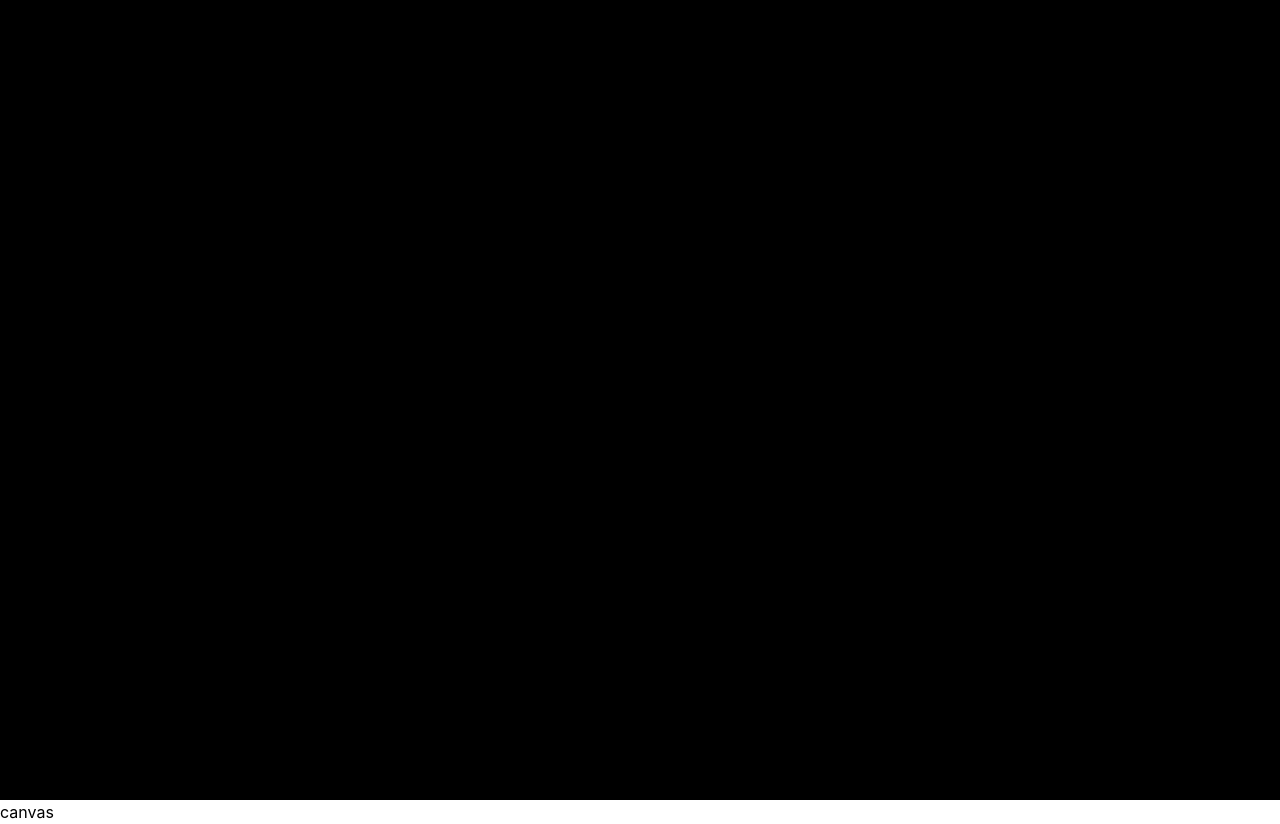
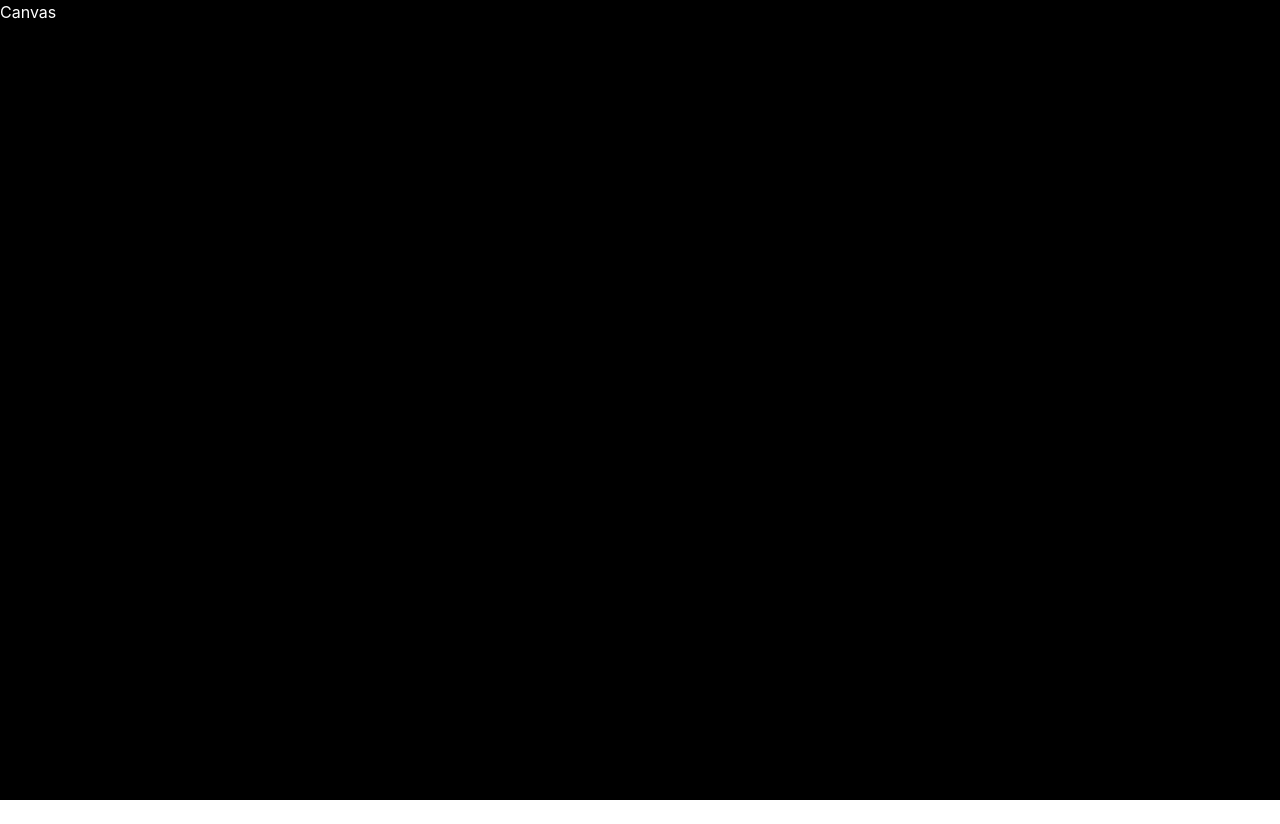
Before and after one commit to Sanchali-rif/frontend-practice, a React (Vite) app: page / in a window 1280 px wide. After the commit the page ends 800 px from the top, so only its background shows below. Built offline with nearby package versions, Linux system fonts and the light colour scheme.

Commit message:
fix: update Canvas component casing and adjust App layout

```diff
--- a/src/App.jsx
+++ b/src/App.jsx
@@ -4,8 +4,9 @@
 function App(){
   return (
     <>
-    <div className="w-full min-h-screen bg-black text-white"></div>
-    <Canvas/>
+    <div className="w-full min-h-screen bg-black text-white">
+      <Canvas/>
+    </div>
     </>
   )
 }
--- a/src/canvas.jsx
+++ b/src/canvas.jsx
@@ -2,7 +2,7 @@
 
 function Canvas() {
   return (
-    <div>canvas</div>
+    <div>Canvas</div>
   )
 }
 
```
